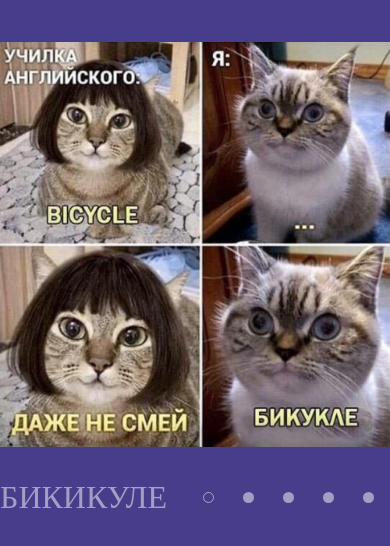
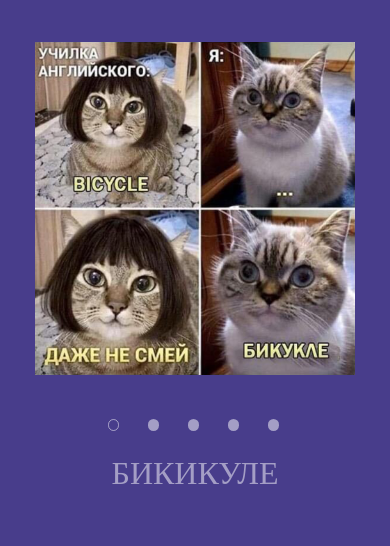
Before and after one commit to violfedoseenko/cssMemSlider, a plain HTML site: page cssMemSlider/index.html in a window 390 px wide. Drawn offline with Linux system fonts and the light colour scheme.

Commit message:
feat: mobile version of the slider  (Sun, May 15, 2022 01:17:56 AM)

```diff
--- a/cssMemSlider/style.css
+++ b/cssMemSlider/style.css
@@ -22,7 +22,6 @@ body {
 }
 .container .slider_wrapper .slides {
     max-height: 70vh;
-    /* width: 50%; */
     justify-self: center;
     overflow: hidden;
     grid-row-start: 1;
@@ -73,7 +72,6 @@ body {
     margin: 0.5rem;
     padding: 0.3rem;
     cursor: pointer;
-    transition: all 0.5s ease;
 }
 .container .slider_wrapper .navigation .navBar:hover > .btn {
     opacity: 1;
@@ -90,6 +88,7 @@ body {
 }
 .container .slider_wrapper .subtitles {
     overflow: hidden;
+    width: 100%;
 }
 .container .slider_wrapper .subtitles .subtitles_content {
     max-height: 2.5rem;
@@ -164,3 +163,26 @@ body {
     border: 0.1rem solid white;
     background-color: transparent;
 }
+
+@media (max-width: 640px) {
+    .container {
+        max-width: 20rem;
+    }
+    .container .slider_wrapper .navigation {
+        grid-row-start: 5;
+        grid-row-end: 6;
+        grid-column-start: 1;
+        grid-column-end: 4;
+        justify-content: center;
+    }
+    .container .slider_wrapper .subtitles {
+        grid-row-start: 6;
+        grid-row-end: 7;
+        grid-column-start: 1;
+        grid-column-end: 4;
+    }
+    .container .slider_wrapper .subtitles .subtitles_content .sub {
+        margin: 0 auto;
+    }
+
+}
```
